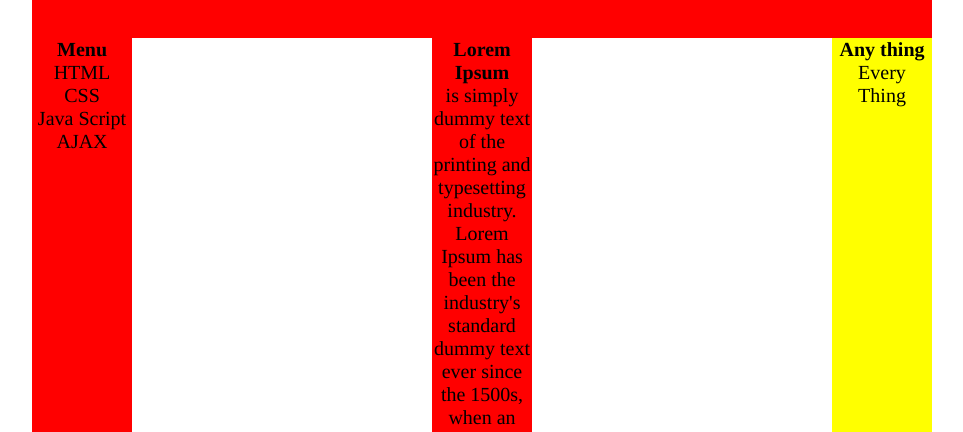
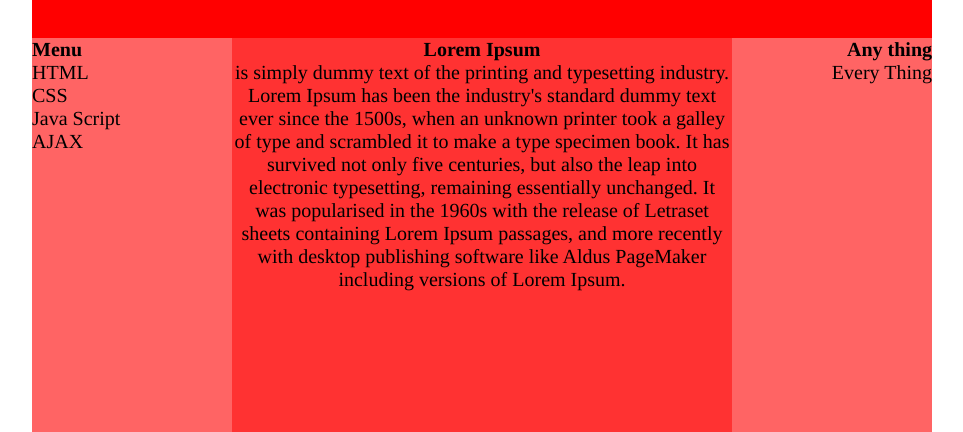
Before and after one commit to amirmohammadmoshiri/HomeWorks, a plain HTML site: page css3-2/index.html in a window 1280 px wide. Shown: the part 70-502 px from the top of the page, without its empty margins (158-1121 px from the left). Drawn offline with Linux system fonts and the light colour scheme.

Commit message:
Updated styles

```diff
--- a/css3-2/styles.css
+++ b/css3-2/styles.css
@@ -27,27 +27,27 @@ div#foot{
 div#left{
 	font-size: 20px;
 	font-family: times;
-	text-align: center;
-	width:100px;
+	text-align: left;
+	width:200px;
 	height:400px;
-	background-color: red;
+	background-color: rgb(255,100,100);
 	float:left;
 }
 div#cente{
 	font-size: 20px;
 	font-family: times;
 	text-align: center;
-	width:100px;
+	width:500px;
 	height:400px;
-	background-color: red;
+	background-color: rgb(255,50,50);
 	float:center;
 }
 div#right{
 	font-size: 20px;
 	font-family: times;
-	text-align: center;
-	width:100px;
+	text-align: right;
+	width:200px;
 	height:400px;
-	background-color: yellow;
+	background-color: rgb(255,100,100);
 	float:right;
 }
```
